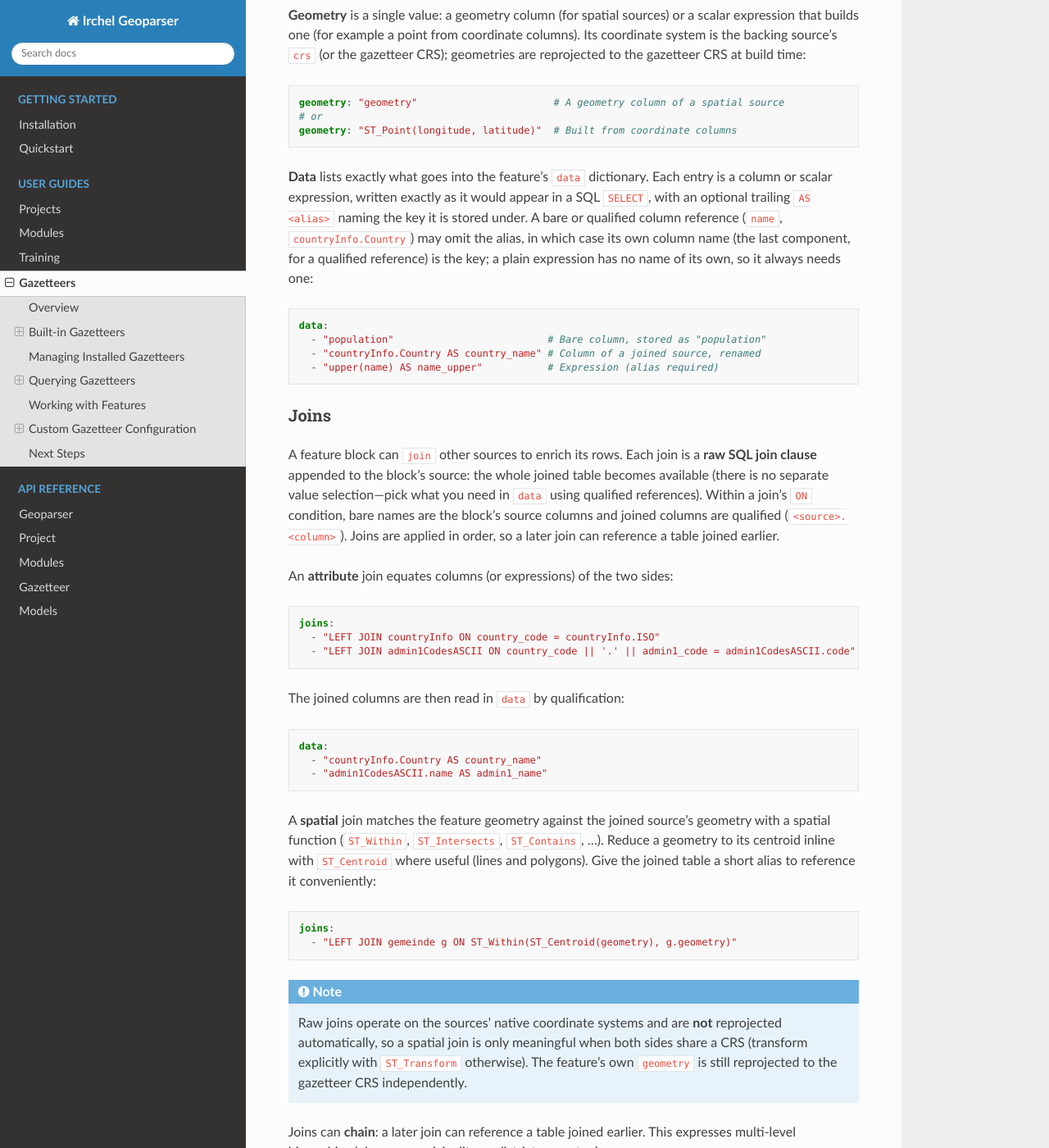
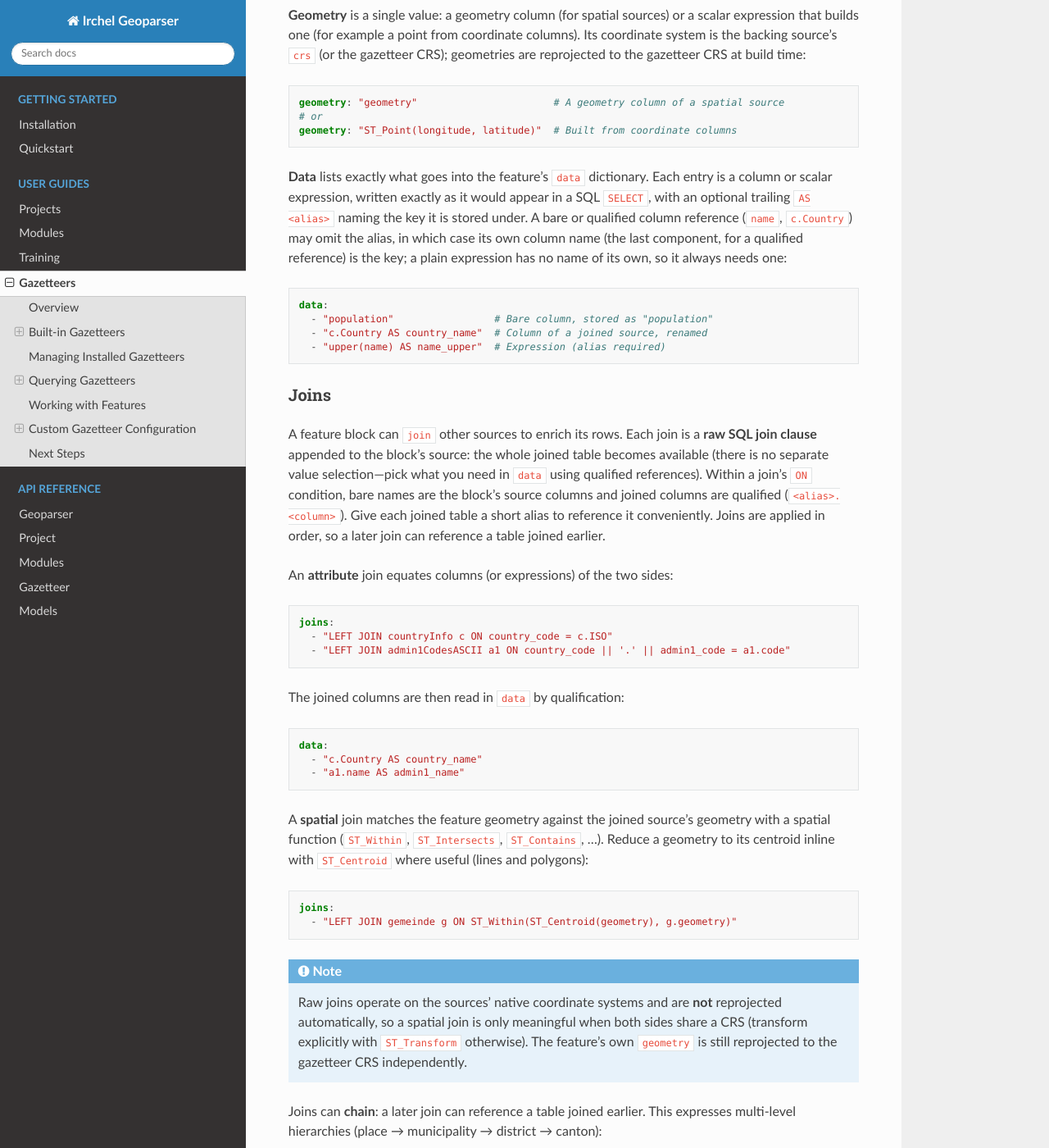
Before and after one commit to dguzh/geoparser, a Sphinx documentation site: the page built from docs/guides/gazetteers.rst, in a window 1280 px wide and 1400 px high, scrolled down 8335 px. Shown: the whole window at 82% size. Built offline with Sphinx 7.4.7 and the Read the Docs theme 3.1.0, drawn with Linux system fonts in a browser that asks for light colours; some of the changed text lies outside the part shown.

Commit message:
Update SQL join references in gazetteer configurations to use aliases for consistency

```diff
--- a/docs/guides/gazetteers.rst
+++ b/docs/guides/gazetteers.rst
@@ -330,37 +330,37 @@ Column references throughout a block (in ``identifier``, ``geometry``, ``names``
    # or
    geometry: "ST_Point(longitude, latitude)"  # Built from coordinate columns
 
-**Data** lists exactly what goes into the feature's ``data`` dictionary. Each entry is a column or scalar expression, written exactly as it would appear in a SQL ``SELECT``, with an optional trailing ``AS <alias>`` naming the key it is stored under. A bare or qualified column reference (``name``, ``countryInfo.Country``) may omit the alias, in which case its own column name (the last component, for a qualified reference) is the key; a plain expression has no name of its own, so it always needs one:
+**Data** lists exactly what goes into the feature's ``data`` dictionary. Each entry is a column or scalar expression, written exactly as it would appear in a SQL ``SELECT``, with an optional trailing ``AS <alias>`` naming the key it is stored under. A bare or qualified column reference (``name``, ``c.Country``) may omit the alias, in which case its own column name (the last component, for a qualified reference) is the key; a plain expression has no name of its own, so it always needs one:
 
 .. code-block:: yaml
 
    data:
-     - "population"                          # Bare column, stored as "population"
-     - "countryInfo.Country AS country_name" # Column of a joined source, renamed
-     - "upper(name) AS name_upper"           # Expression (alias required)
+     - "population"                 # Bare column, stored as "population"
+     - "c.Country AS country_name"  # Column of a joined source, renamed
+     - "upper(name) AS name_upper"  # Expression (alias required)
 
 Joins
 ~~~~~
 
-A feature block can ``join`` other sources to enrich its rows. Each join is a **raw SQL join clause** appended to the block's source: the whole joined table becomes available (there is no separate value selection—pick what you need in ``data`` using qualified references). Within a join's ``ON`` condition, bare names are the block's source columns and joined columns are qualified (``<source>.<column>``). Joins are applied in order, so a later join can reference a table joined earlier.
+A feature block can ``join`` other sources to enrich its rows. Each join is a **raw SQL join clause** appended to the block's source: the whole joined table becomes available (there is no separate value selection—pick what you need in ``data`` using qualified references). Within a join's ``ON`` condition, bare names are the block's source columns and joined columns are qualified (``<alias>.<column>``). Give each joined table a short alias to reference it conveniently. Joins are applied in order, so a later join can reference a table joined earlier.
 
 An **attribute** join equates columns (or expressions) of the two sides:
 
 .. code-block:: yaml
 
    joins:
-     - "LEFT JOIN countryInfo ON country_code = countryInfo.ISO"
-     - "LEFT JOIN admin1CodesASCII ON country_code || '.' || admin1_code = admin1CodesASCII.code"
+     - "LEFT JOIN countryInfo c ON country_code = c.ISO"
+     - "LEFT JOIN admin1CodesASCII a1 ON country_code || '.' || admin1_code = a1.code"
 
 The joined columns are then read in ``data`` by qualification:
 
 .. code-block:: yaml
 
    data:
-     - "countryInfo.Country AS country_name"
-     - "admin1CodesASCII.name AS admin1_name"
+     - "c.Country AS country_name"
+     - "a1.name AS admin1_name"
 
-A **spatial** join matches the feature geometry against the joined source's geometry with a spatial function (``ST_Within``, ``ST_Intersects``, ``ST_Contains``, ...). Reduce a geometry to its centroid inline with ``ST_Centroid`` where useful (lines and polygons). Give the joined table a short alias to reference it conveniently:
+A **spatial** join matches the feature geometry against the joined source's geometry with a spatial function (``ST_Within``, ``ST_Intersects``, ``ST_Contains``, ...). Reduce a geometry to its centroid inline with ``ST_Centroid`` where useful (lines and polygons):
 
 .. code-block:: yaml
 
```
Also changed, not shown: other parts of docs/guides/gazetteers.rst (+2 -2 lines), 4 other files.
